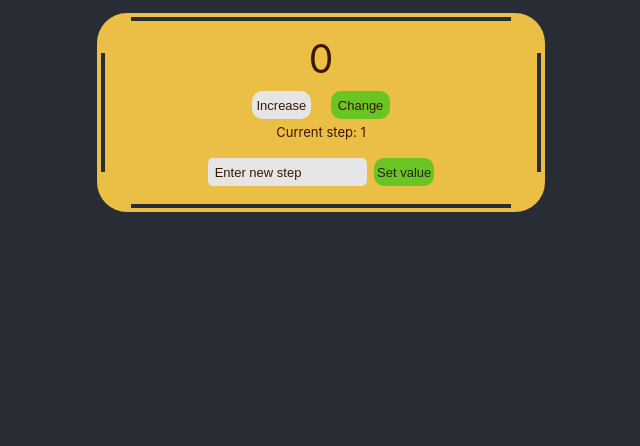
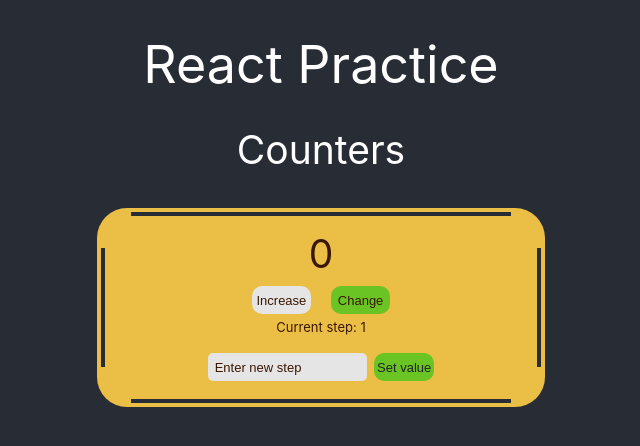
Before and after one commit to Schneizel-el-Britania/react-practie-5, a React (Create React App) app: page / in a window 1280 px wide. Shown: the top 446 px of the page, without its empty margins (319-959 px from the left). Built offline with nearby package versions, Linux system fonts and the light colour scheme.

Commit message:
Add headers

```diff
--- a/src/App.js
+++ b/src/App.js
@@ -1,10 +1,13 @@
-
 import './App.css';
 import CounterSection from './components/CounterSection';
 
 function App() {
   return (
-   <CounterSection />
+    <>
+      <h1 className="mainHeader">React Practice</h1>
+      <CounterSection />
+    </>
+
   );
 }
 
--- /dev/null
+++ b/src/components/CounterSection/CounterSection.module.css
@@ -0,0 +1,13 @@
+.counterSecHeader {
+  margin: 2rem 0;
+
+  color: white;
+  text-align: center;
+  font-size: 4rem;
+}
+
+.counterContainer {
+  display: flex;
+  justify-content: center;
+  flex-wrap: wrap;
+}
--- a/src/components/CounterSection/index.js
+++ b/src/components/CounterSection/index.js
@@ -1,11 +1,16 @@
 import React, { Component } from 'react'
 import Counter from './Counter'
-// import styles from './CounterSection.css'
+import styles from './CounterSection.module.css'
 
 export default class CounterSection extends Component {
   render() {
     return (
-      <Counter />
+      <selection>
+        <h2 className="sectionHeader">Counters</h2>
+        <div className={styles.counterContainer}>
+          <Counter />
+        </div>
+      </selection>
     )
   }
 }
--- a/src/index.css
+++ b/src/index.css
@@ -25,3 +25,19 @@ body {
 .button::first-letter{
   text-transform: uppercase;
 }
+
+.mainHeader {
+  margin: 3rem 0;
+
+  color: white;
+  text-align: center;
+  font-size: 4rem;
+}
+
+.sectionHeader {
+  margin: 2rem 0;
+
+  color: white;
+  text-align: center;
+  font-size: 3rem;
+}
```
Also changed, not shown: src/components/CounterSection/CounterSection.css (deleted).
